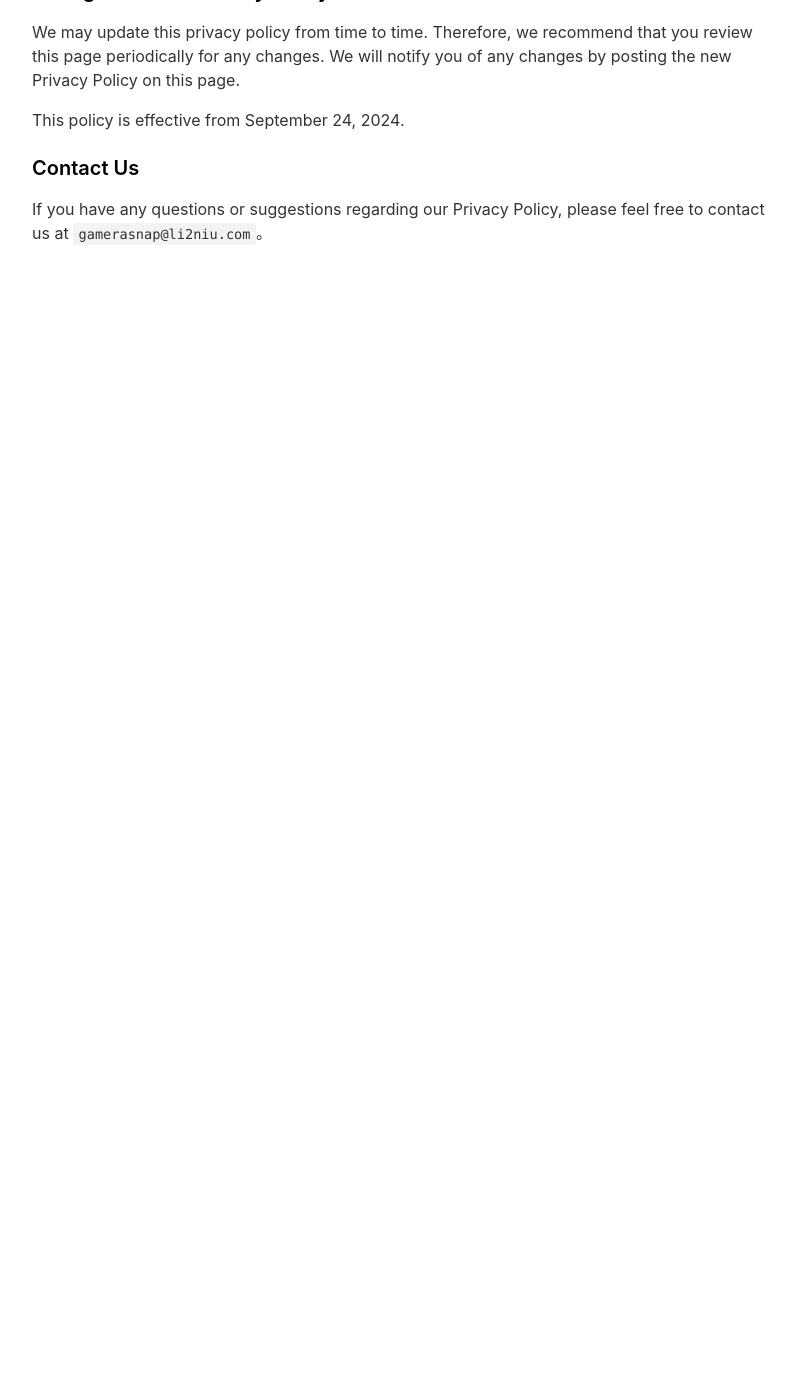
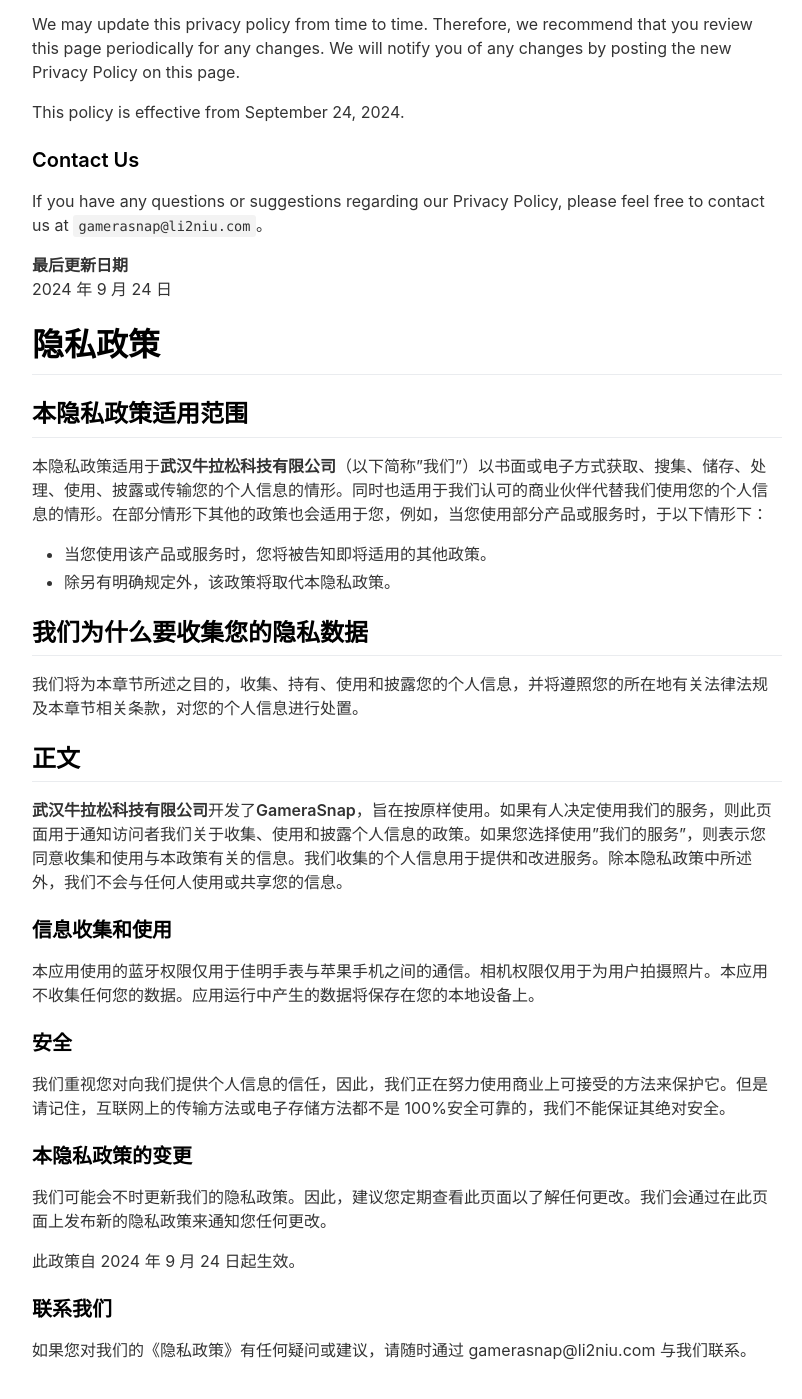
Before and after one commit to Likenttt/gamera-snap-landing-page, a Jekyll site: the page built from _pages/privacypolicy.md, in a window 1280 px wide and 1400 px high, scrolled down 1271 px. Shown: the whole window, without its empty margins (233-1035 px from the left). Built offline with Jekyll 4.4.1, drawn with Linux system fonts in a browser that asks for light colours; nearby versions of some CDN libraries; before the commit the page ends 1586 px from its top, so only the background shows below that; some of the changed text lies outside the part shown.

Commit message:
add chinese version privacy policy

```diff
--- a/_pages/privacypolicy.md
+++ b/_pages/privacypolicy.md
@@ -4,10 +4,10 @@
 include_in_header: false
 ---
 
+# Privacy Policy
+
 **Last updated**
 September 24, 2024
-
-# Privacy Policy
 
 ## Scope of This Privacy Policy
 
@@ -41,3 +41,41 @@
 ### Contact Us
 
 If you have any questions or suggestions regarding our Privacy Policy, please feel free to contact us at `gamerasnap@li2niu.com`。
+
+**最后更新日期**
+2024 年 9 月 24 日
+
+# 隐私政策
+
+## 本隐私政策适用范围
+
+本隐私政策适用于**武汉牛拉松科技有限公司**（以下简称"我们"）以书面或电子方式获取、搜集、储存、处理、使用、披露或传输您的个人信息的情形。同时也适用于我们认可的商业伙伴代替我们使用您的个人信息的情形。在部分情形下其他的政策也会适用于您，例如，当您使用部分产品或服务时，于以下情形下：
+
+- 当您使用该产品或服务时，您将被告知即将适用的其他政策。
+- 除另有明确规定外，该政策将取代本隐私政策。
+
+## 我们为什么要收集您的隐私数据
+
+我们将为本章节所述之目的，收集、持有、使用和披露您的个人信息，并将遵照您的所在地有关法律法规及本章节相关条款，对您的个人信息进行处置。
+
+## 正文
+
+**武汉牛拉松科技有限公司**开发了**GameraSnap**，旨在按原样使用。如果有人决定使用我们的服务，则此页面用于通知访问者我们关于收集、使用和披露个人信息的政策。如果您选择使用"我们的服务"，则表示您同意收集和使用与本政策有关的信息。我们收集的个人信息用于提供和改进服务。除本隐私政策中所述外，我们不会与任何人使用或共享您的信息。
+
+### 信息收集和使用
+
+本应用使用的蓝牙权限仅用于佳明手表与苹果手机之间的通信。相机权限仅用于为用户拍摄照片。本应用不收集任何您的数据。应用运行中产生的数据将保存在您的本地设备上。
+
+### 安全
+
+我们重视您对向我们提供个人信息的信任，因此，我们正在努力使用商业上可接受的方法来保护它。但是请记住，互联网上的传输方法或电子存储方法都不是 100%安全可靠的，我们不能保证其绝对安全。
+
+### 本隐私政策的变更
+
+我们可能会不时更新我们的隐私政策。因此，建议您定期查看此页面以了解任何更改。我们会通过在此页面上发布新的隐私政策来通知您任何更改。
+
+此政策自 2024 年 9 月 24 日起生效。
+
+### 联系我们
+
+如果您对我们的《隐私政策》有任何疑问或建议，请随时通过 gamerasnap@li2niu.com 与我们联系。
```
Also changed, not shown: _pages/privacypolicy-cn.md (added, +43 -0 lines).
